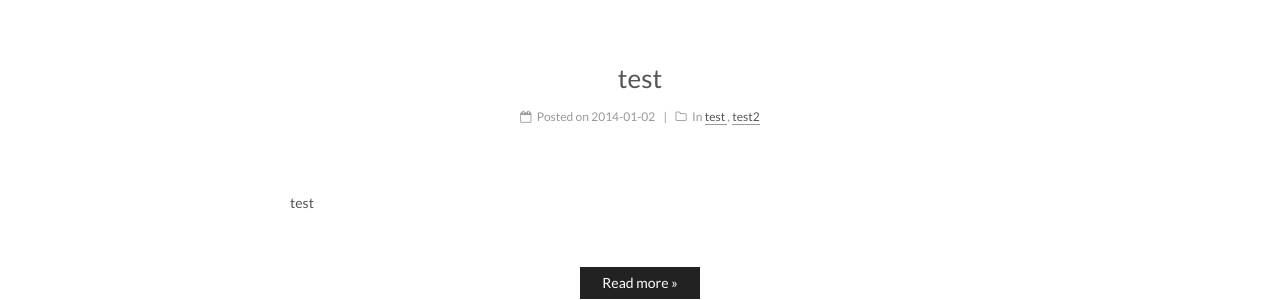
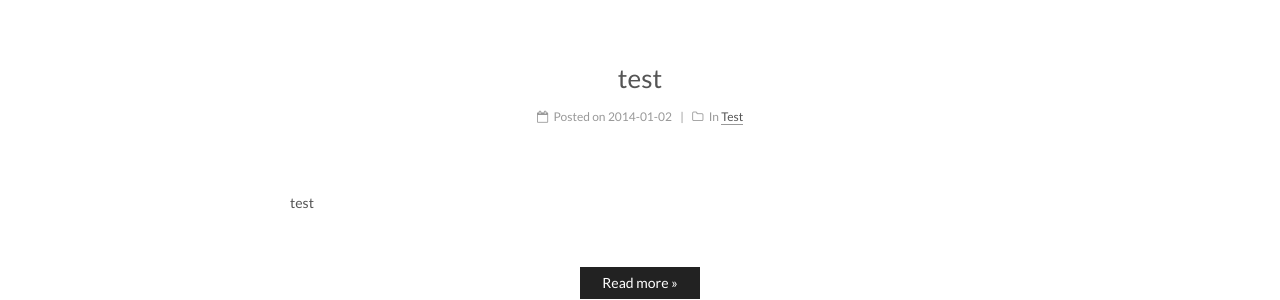
Before and after one commit to Lcys/lcys.github.io, a Jekyll site: the page built from index.html, in a window 1280 px wide. Shown: the part 278-578 px from the top of the page. Built offline with Jekyll 4.4.1, drawn with Linux system fonts in a browser that asks for light colours; the list of posts is cut into pages by our own code.

```diff
--- a/_posts/2024-1-2-test.md
+++ b/_posts/2024-1-2-test.md
@@ -2,8 +2,10 @@
 title: test
 date: 2014-1-2 00:00:00
 categories:
-- test
-- test2
+- Test
+tags:
+- tag1
+- tag2
 ---
 
 test
```
